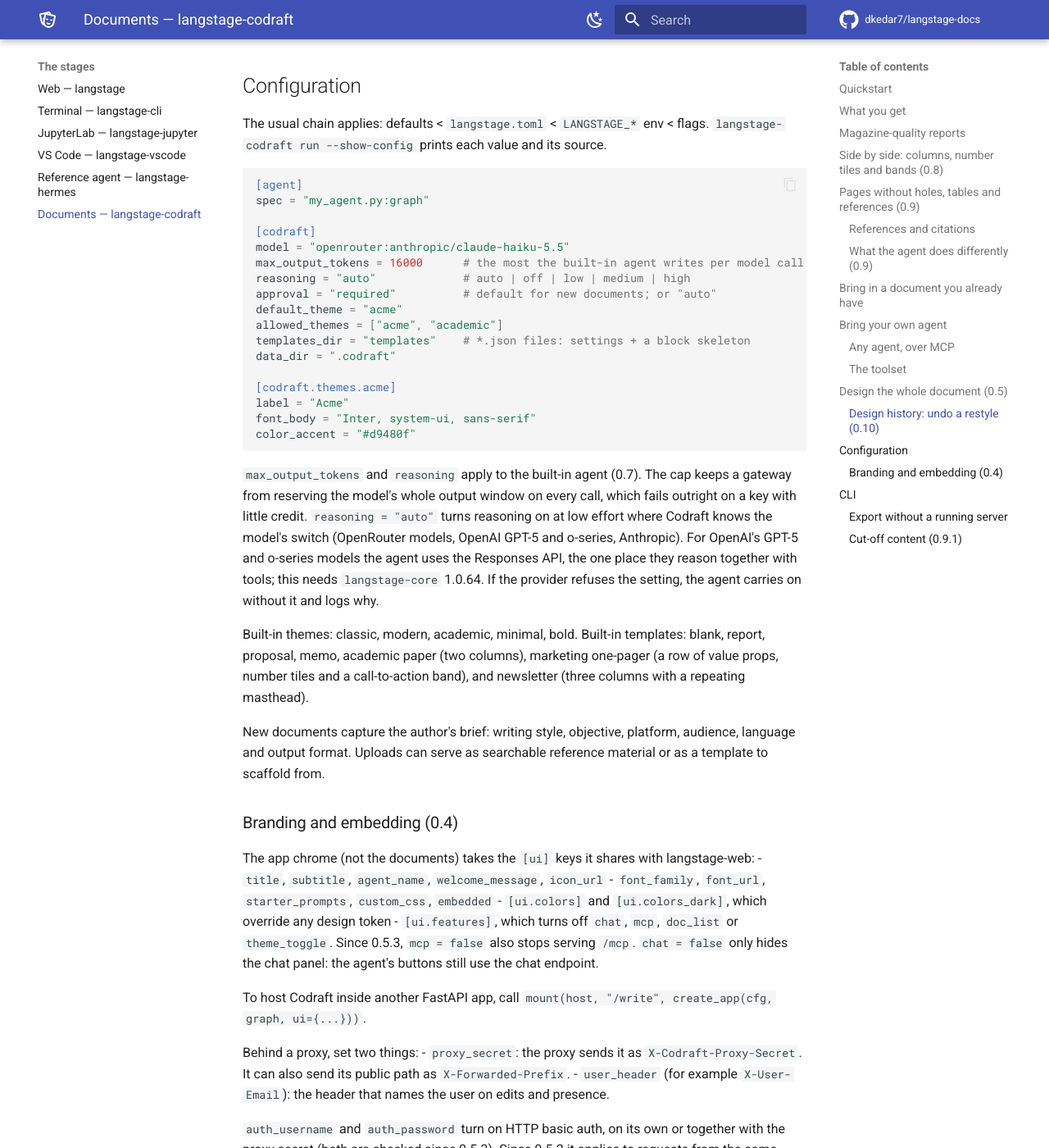
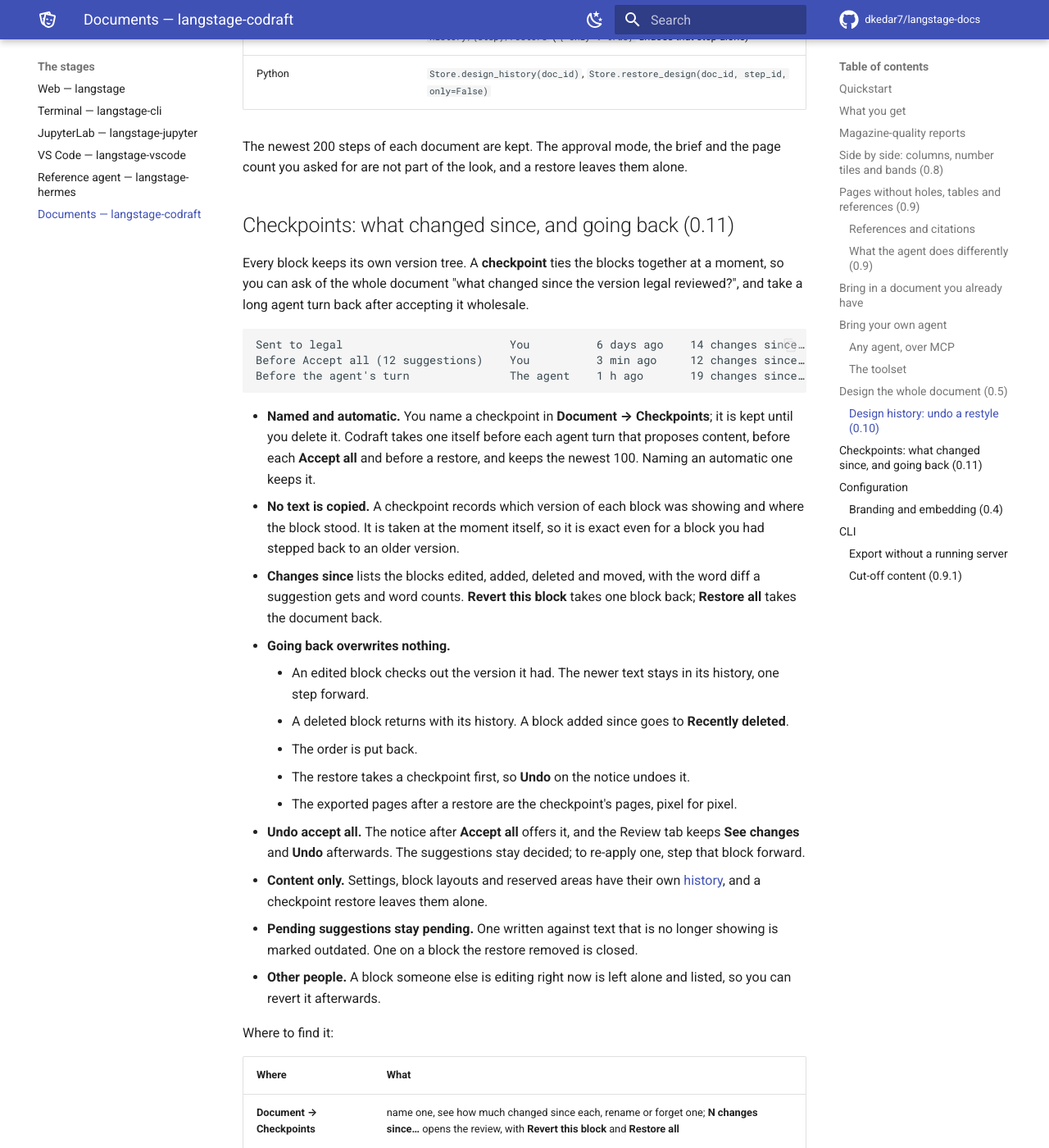
Before and after one commit to dkedar7/langstage-docs, an MkDocs documentation site: the page built from docs/stages/codraft.md, in a window 1280 px wide and 1400 px high, scrolled down 12448 px. Shown: the whole window at 82% size. Built offline with MkDocs 1.6.1 and Material for MkDocs 9.7.7, drawn with Linux system fonts in a browser that asks for light colours; comment, search, counter and statistics services are not loaded; some of the changed text lies outside the part shown.

Commit message:
Codraft 0.11.0: checkpoints (what changed since, going back, undo accept all) (#72)
Claude-Session: https://claude.ai/code/session_01UifqaVXWAqdPtu6Xy96V58

Co-authored-by: Claude <noreply@anthropic.com>

````diff
--- a/docs/stages/codraft.md
+++ b/docs/stages/codraft.md
@@ -60,6 +60,10 @@ langstage-codraft install-browser
 - **Version trees per block.** Step back and forward. Editing an old version starts a branch.
   A deleted block can be restored with its history: **Undo** on the toast, or **Document →
   Recently deleted**. The agent can do the same when you ask for something back.
+- **Checkpoints (0.11).** Name the text as it is now ("Sent to legal"). Later, see what changed
+  since, block by block, and go back: all of it or one block. One is taken before each agent
+  turn and each **Accept all**, so accepting thirty suggestions at once has an **Undo**.
+  See [Checkpoints](#checkpoints-what-changed-since-and-going-back-011).
 - **Sources per block.** The agent cites as it writes.
 - **The agent sees the page.** `view_pages` gives vision models screenshots of the rendered
   pages.
@@ -305,7 +309,7 @@ is running, and otherwise starts a private in-process renderer the first time th
 
 | Read | Write (approval-gated) | Style (applies directly) | Other |
 |---|---|---|---|
-| `get_document`, `read_blocks`, `search_document`, `read_upload`, `list_comments`, `get_block_history` | `propose_edit`, `propose_insert`, `propose_delete`, `propose_move`, `insert_blocks`, `draw_figure` | `set_block_layout`, `set_document_style`, `set_typography`, `set_cover`, `set_header_footer`, `match_upload_style`, `reserve_area` | `reply_to_comment`, `compile_references`, `view_pages`, `view_sketch`, `view_upload`, `calculate`, `list_deleted_blocks`, `restore_block`, `list_design_history`, `restore_design` |
+| `get_document`, `read_blocks`, `search_document`, `read_upload`, `list_comments`, `get_block_history`, `list_checkpoints`, `changes_since` | `propose_edit`, `propose_insert`, `propose_delete`, `propose_move`, `insert_blocks`, `draw_figure` | `set_block_layout`, `set_document_style`, `set_typography`, `set_cover`, `set_header_footer`, `match_upload_style`, `reserve_area` | `reply_to_comment`, `compile_references`, `view_pages`, `view_sketch`, `view_upload`, `calculate`, `list_deleted_blocks`, `restore_block`, `list_design_history`, `restore_design` |
 
 These go through the same HTTP API and store as the editor, so humans and the agent have the
 same powers.
@@ -319,6 +323,9 @@ A few of these exist because of what a strong model got wrong when it wrote real
   immediately in either approval mode, because it only puts the author's own block back.
 - `get_document` says what each block style (variant) looks like, so the agent knows what a
   heading style does before it tells you.
+- `list_checkpoints` and `changes_since` (0.11) are read-only: the agent can tell you what
+  changed since a checkpoint, with a word diff per block, and write the cover note from the
+  record. It has no tool to go back to one; that changes your content, so it is yours to do.
 - Text is GitHub-flavoured Markdown plus superscript `x^2^` and subscript `H~2~O`. Only
   `~~two tildes~~` strike text out.
 
@@ -389,6 +396,69 @@ Where to find it:
 
 The newest 200 steps of each document are kept. The approval mode, the brief and the page count
 you asked for are not part of the look, and a restore leaves them alone.
+
+## Checkpoints: what changed since, and going back (0.11)
+
+Every block keeps its own version tree. A **checkpoint** ties the blocks together at a moment, so
+you can ask of the whole document "what changed since the version legal reviewed?", and take a
+long agent turn back after accepting it wholesale.
+
+<!-- snippet: skip -->
+```text
+Sent to legal                         You          6 days ago    14 changes since…
+Before Accept all (12 suggestions)    You          3 min ago     12 changes since…
+Before the agent's turn               The agent    1 h ago       19 changes since…
+```
+
+- **Named and automatic.** You name a checkpoint in **Document → Checkpoints**; it is kept until
+  you delete it. Codraft takes one itself before each agent turn that proposes content, before
+  each **Accept all** and before a restore, and keeps the newest 100. Naming an automatic one
+  keeps it.
+- **No text is copied.** A checkpoint records which version of each block was showing and where
+  the block stood. It is taken at the moment itself, so it is exact even for a block you had
+  stepped back to an older version.
+- **Changes since** lists the blocks edited, added, deleted and moved, with the word diff a
+  suggestion gets and word counts. **Revert this block** takes one block back; **Restore all**
+  takes the document back.
+- **Going back overwrites nothing.**
+    - An edited block checks out the version it had. The newer text stays in its history, one
+      step forward.
+    - A deleted block returns with its history. A block added since goes to **Recently deleted**.
+    - The order is put back.
+    - The restore takes a checkpoint first, so **Undo** on the notice undoes it.
+    - The exported pages after a restore are the checkpoint's pages, pixel for pixel.
+- **Undo accept all.** The notice after **Accept all** offers it, and the Review tab keeps **See
+  changes** and **Undo** afterwards. The suggestions stay decided; to re-apply one, step that
+  block forward.
+- **Content only.** Settings, block layouts and reserved areas have their own
+  [history](#design-history-undo-a-restyle-010), and a checkpoint restore leaves them alone.
+- **Pending suggestions stay pending.** One written against text that is no longer showing is
+  marked outdated. One on a block the restore removed is closed.
+- **Other people.** A block someone else is editing right now is left alone and listed, so you
+  can revert it afterwards.
+
+Where to find it:
+
+| Where | What |
+|---|---|
+| **Document → Checkpoints** | name one, see how much changed since each, rename or forget one; **N changes since…** opens the review, with **Revert this block** and **Restore all** |
+| The notice after **Accept all**, and the Review tab | **Undo accept all**, **See changes** |
+| The agent, and MCP clients | `list_checkpoints` and `changes_since`, both read-only. Going back is the author's |
+| REST | `GET`/`POST /api/docs/{id}/checkpoints`, `PATCH`/`DELETE …/checkpoints/{cid}`, `GET …/checkpoints/{cid}/changes`, `POST …/checkpoints/{cid}/restore` (`{"blocks": [...]}` for some of them). `POST …/suggestions/accept-all` returns the `checkpoint` that undoes it |
+| Python | `Store.create_checkpoint(doc_id, name)`, `Store.list_checkpoints(doc_id)`, `Store.checkpoint_changes(doc_id, checkpoint_id)`, `Store.restore_checkpoint(doc_id, checkpoint_id, blocks=None)` |
+
+<!-- snippet: skip -->
+```python
+cp = httpx.post(f"{base}/api/docs/{doc_id}/checkpoints", json={"name": "Sent to legal"}).json()
+# ... a week of edits and accepted suggestions ...
+ch = httpx.get(f"{base}/api/docs/{doc_id}/checkpoints/{cp['id']}/changes").json()
+ch["counts"]        # {"edited": 11, "added": 2, "deleted": 1, "moved": 0, "total": 14}
+got = httpx.post(f"{base}/api/docs/{doc_id}/checkpoints/{cp['id']}/restore", json={}).json()["result"]
+httpx.post(f"{base}/api/docs/{doc_id}/checkpoints/{got['undo']}/restore", json={})   # undo that
+```
+
+A data directory from an earlier version opens as before. Its documents have no checkpoints until
+one is taken.
 
 ## Configuration
 
--- a/versions.json
+++ b/versions.json
@@ -7,7 +7,7 @@
     "langstage-hermes": "0.5.4",
     "langstage-jupyter": "0.6.54",
     "langstage-vscode": "0.5.43",
-    "langstage-codraft": "0.10.0"
+    "langstage-codraft": "0.11.0"
   },
   "releases": {
     "langstage-vscode-extension": {
````
